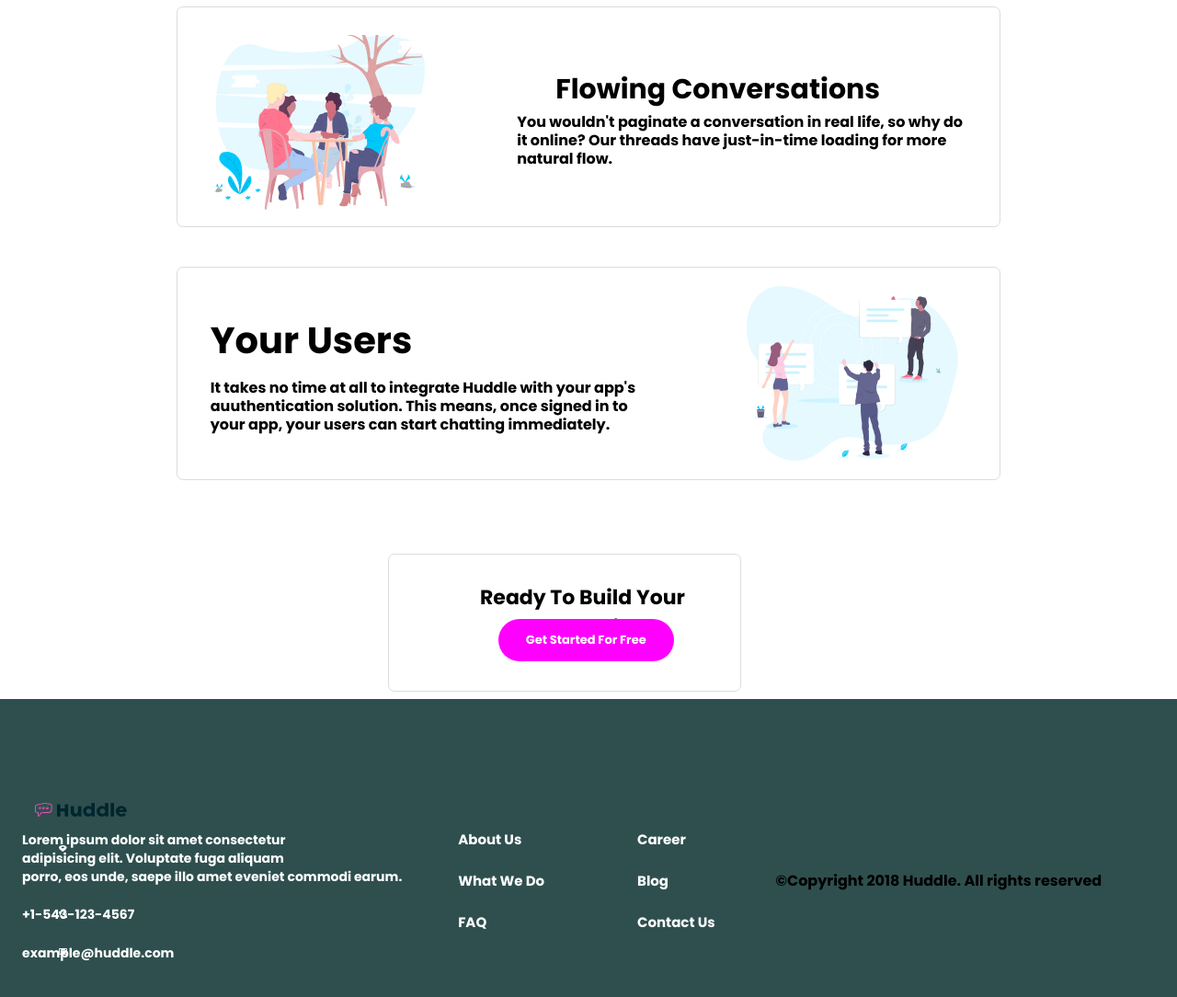
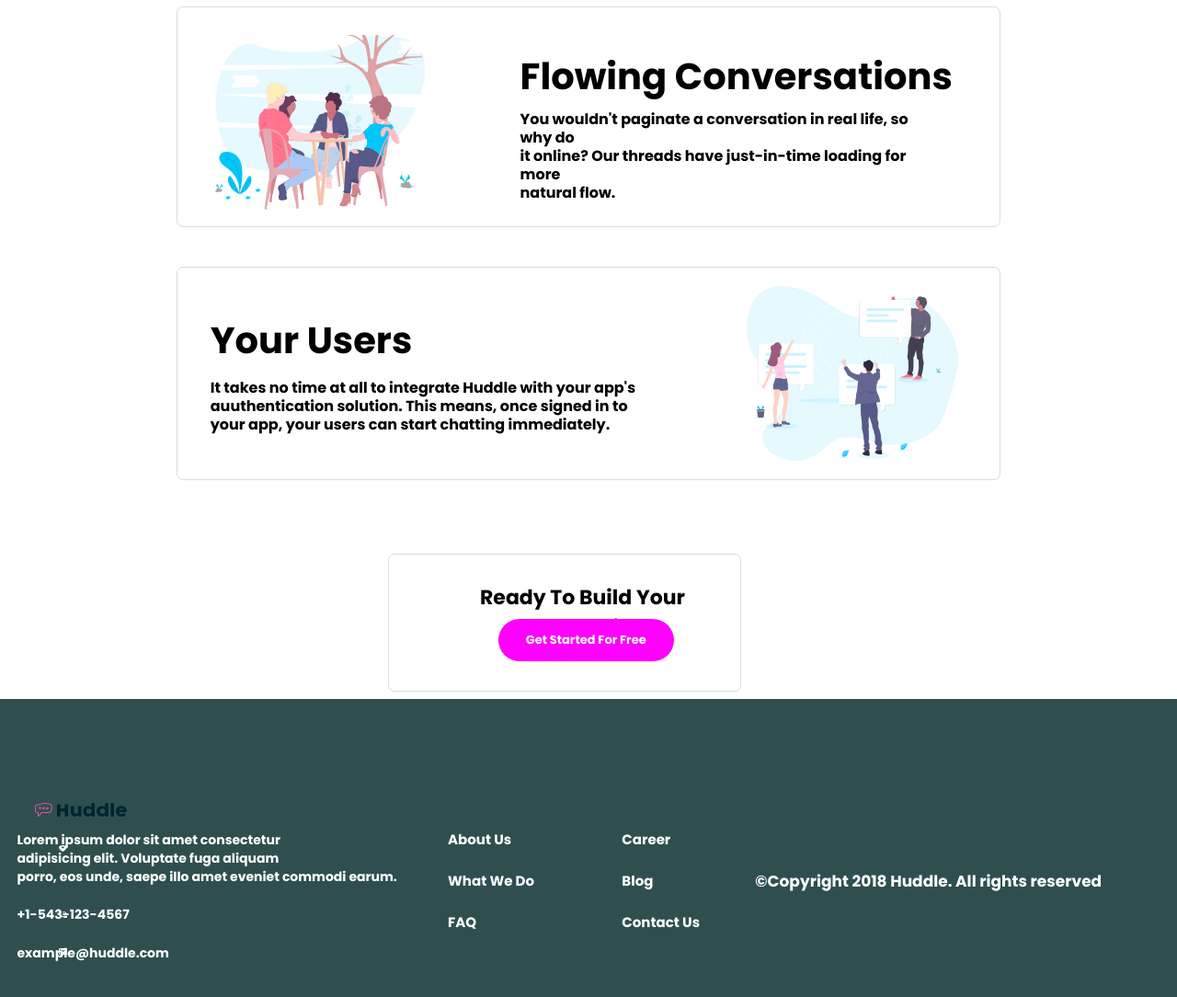
Before and after one commit to Akintademuyiwa24/Mobile, a plain HTML site: page index.html in a window 1280 px wide. Shown: the part 760-1844 px from the top of the page at 92% size. Drawn offline with Linux system fonts and the light colour scheme.

Commit message:
Update index.css

```diff
--- a/index.css
+++ b/index.css
@@ -131,16 +131,18 @@
    justify-content: space-around;
 }
 .text-2 h2{
-   position: absolute;
-   top: 67px;
-   right: 130px;
-   font-size: 30px;
+   display: block;
+   position: relative;
+   top: 25px;
+   right: -230px;
+   font-size: 40px;
    padding-bottom: 12px;
 }
 .text-2 p{
-   position: absolute;
-   top:115px;
-   right: 40px;
+   width: 450px;
+   position: relative;
+   top:20px;
+   right: -230px;
    font-size: 16px;
    line-height: 20px;
 }
@@ -280,11 +282,7 @@
    top:55px;
    left: 135px;
 }
-/* .container-2 img{ */
-   /* position: relative; */
-   /* padding: 10px; */
-   /* width: 130px; */
-   /* height: 30px; */
+
 
 
  .footer-1 p{
@@ -321,6 +319,10 @@
    position: relative;
    display: flex;
    flex-direction: column;
+}
+.footer-4 p{
+   color: white;
+   font-size: 17px;
 }
 @media screen and (max-width: 375px) {
    *{
```
